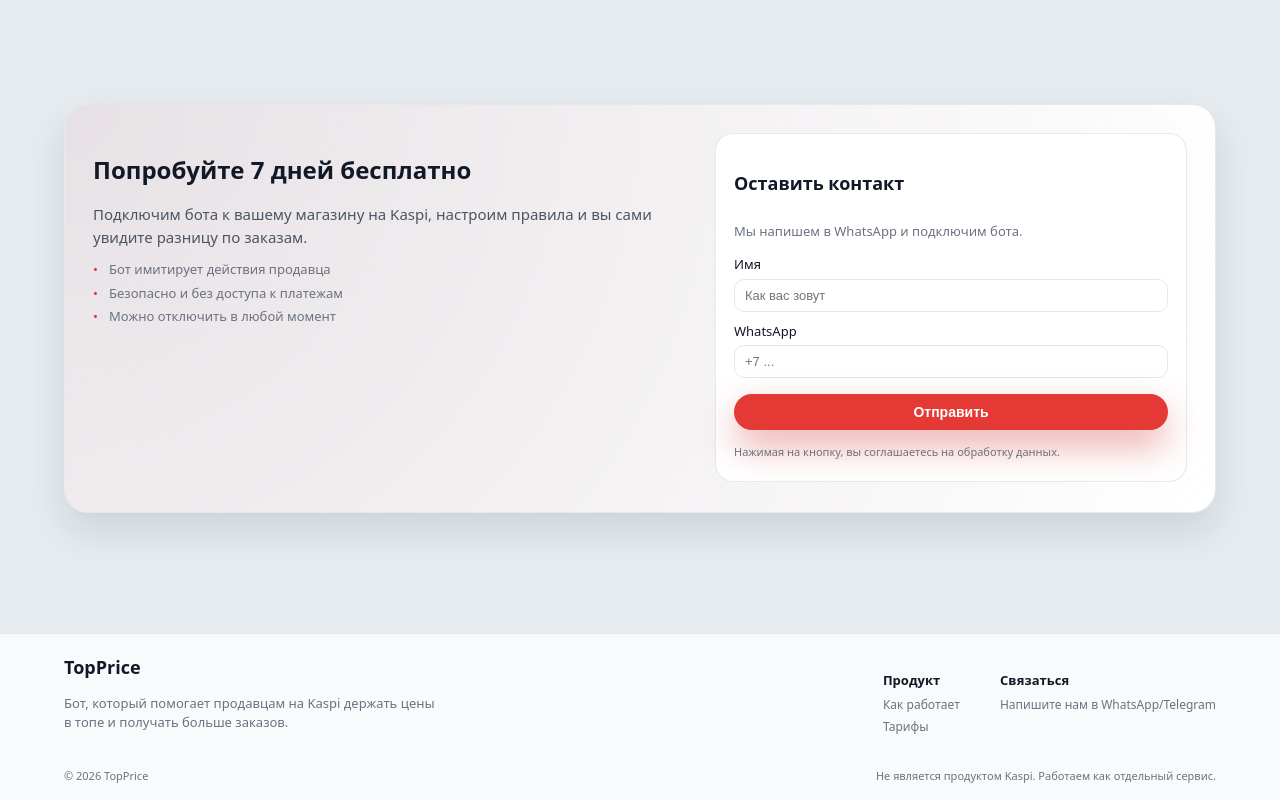
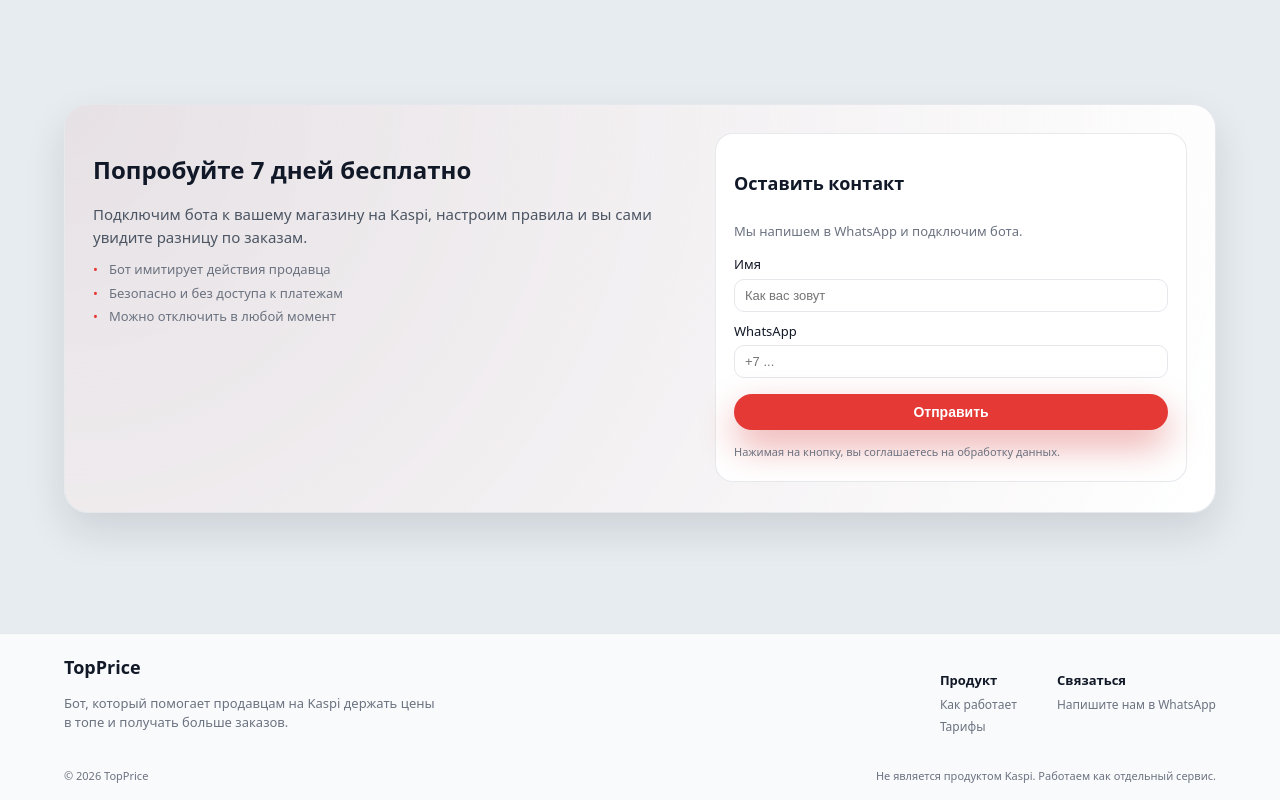
Before and after one commit to Nurchik-dr/salescout, a React (Vite) app: page / in a window 1280 px wide. Shown: the part 2921-3721 px from the top of the page. Built offline with nearby package versions, Linux system fonts and the light colour scheme.

Commit message:
Запуск проекта

```diff
--- a/src/components/Footer/Footer.tsx
+++ b/src/components/Footer/Footer.tsx
@@ -21,7 +21,7 @@ const Footer: React.FC = () => {
           </div>
           <div>
             <h4>Связаться</h4>
-            <span>Напишите нам в WhatsApp/Telegram</span>
+            <span>Напишите нам в WhatsApp</span>
           </div>
         </div>
       </div>
```
